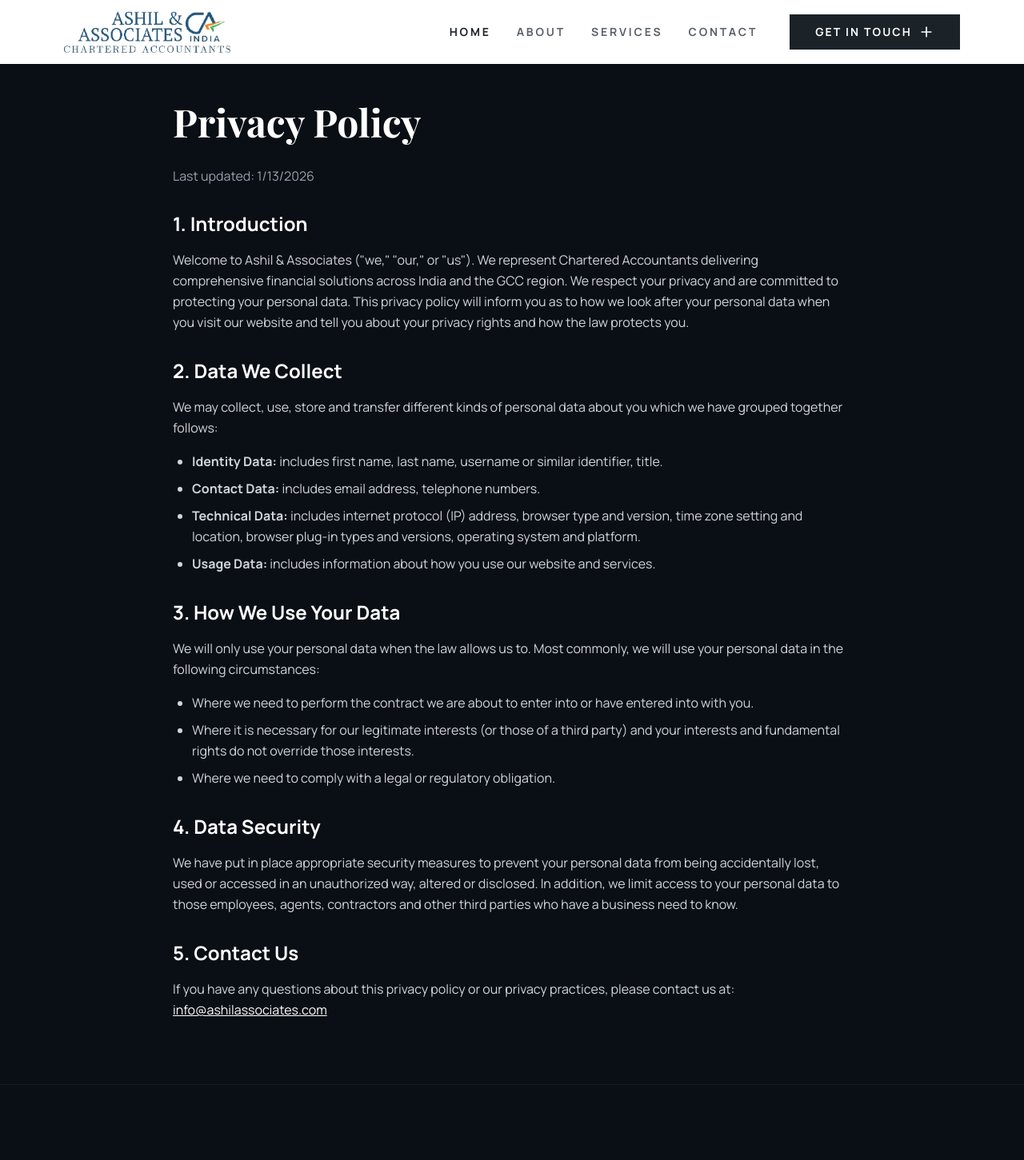
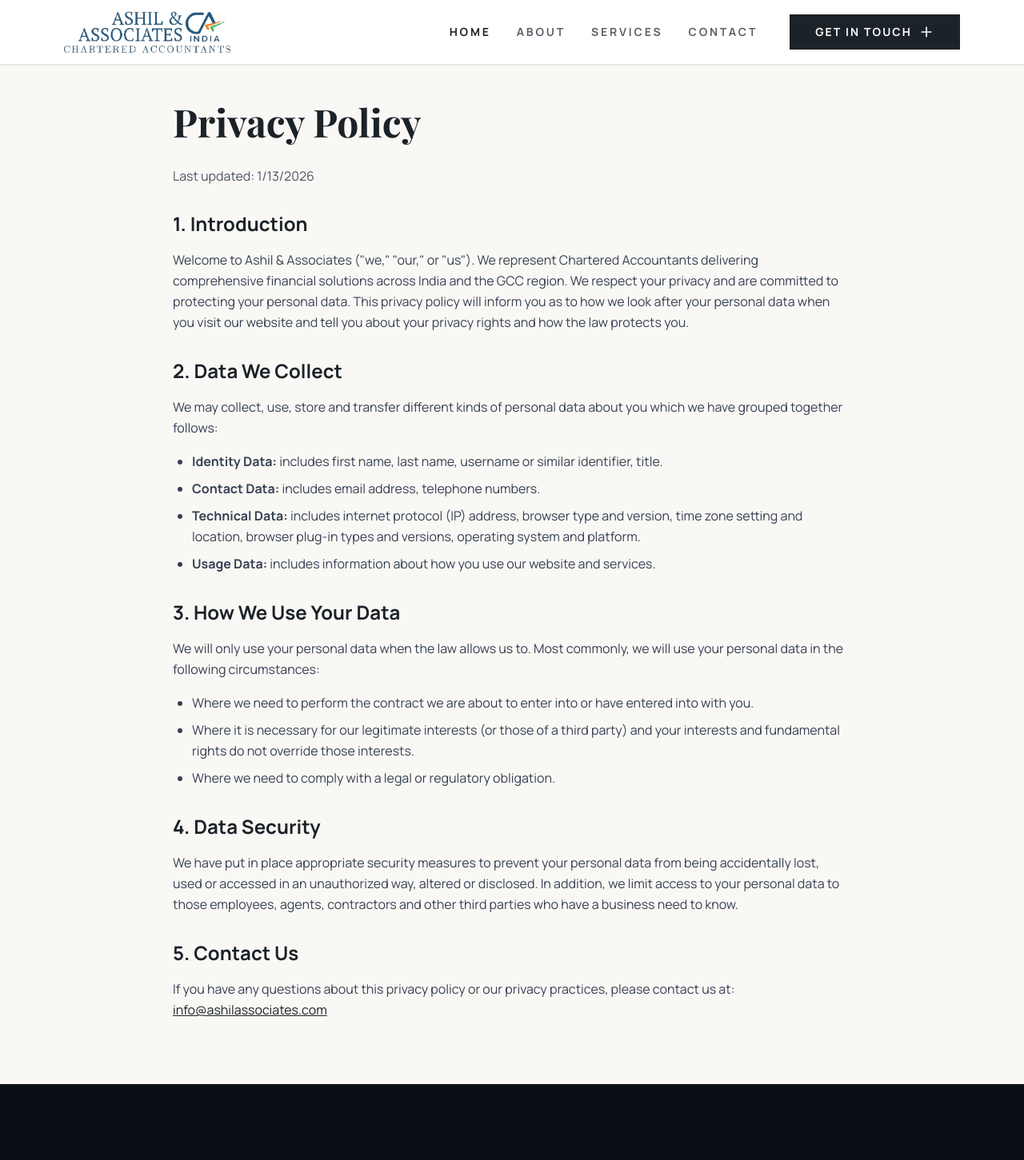
Before and after one commit to AsilMehaboob/Ashil-Associates, a Next.js app: page /privacy-policy in a window 1280 px wide. Shown: the top 1451 px of the page at 80% size. Built offline with nearby package versions, Linux system fonts and the light colour scheme.

Commit message:
Updated Colors

```diff
--- a/app/privacy-policy/page.tsx
+++ b/app/privacy-policy/page.tsx
@@ -4,19 +4,19 @@ import Footer from "@/components/Footer";
 
 export default function PrivacyPolicy() {
   return (
-    <div className="bg-[#090f15] min-h-screen text-white">
+    <div className="min-h-screen text-[#1b2228]">
       <Nav />
       <main className="pt-32 pb-20 px-6 max-w-4xl mx-auto">
         <h1 className="text-4xl md:text-5xl font-serif font-bold mb-8">
           Privacy Policy
         </h1>
-        <p className="text-gray-400 mb-8 font-sans">
+        <p className="text-gray-600 mb-8 font-sans">
           Last updated: {new Date().toLocaleDateString()}
         </p>
 
-        <div className="space-y-8 font-sans text-gray-300 leading-relaxed">
+        <div className="space-y-8 font-sans text-gray-700 leading-relaxed">
           <section>
-            <h2 className="text-2xl font-bold text-white mb-4">1. Introduction</h2>
+            <h2 className="text-2xl font-bold text-[#1b2228] mb-4">1. Introduction</h2>
             <p>
               Welcome to Ashil & Associates ("we," "our," or "us"). We represent
               Chartered Accountants delivering comprehensive financial solutions
@@ -29,7 +29,7 @@ export default function PrivacyPolicy() {
           </section>
 
           <section>
-            <h2 className="text-2xl font-bold text-white mb-4">
+            <h2 className="text-2xl font-bold text-[#1b2228] mb-4">
               2. Data We Collect
             </h2>
             <p className="mb-4">
@@ -59,7 +59,7 @@ export default function PrivacyPolicy() {
           </section>
 
           <section>
-            <h2 className="text-2xl font-bold text-white mb-4">
+            <h2 className="text-2xl font-bold text-[#1b2228] mb-4">
               3. How We Use Your Data
             </h2>
             <p>
@@ -82,7 +82,7 @@ export default function PrivacyPolicy() {
           </section>
 
           <section>
-            <h2 className="text-2xl font-bold text-white mb-4">
+            <h2 className="text-2xl font-bold text-[#1b2228] mb-4">
               4. Data Security
             </h2>
             <p>
@@ -96,7 +96,7 @@ export default function PrivacyPolicy() {
           </section>
 
           <section>
-            <h2 className="text-2xl font-bold text-white mb-4">
+            <h2 className="text-2xl font-bold text-[#1b2228] mb-4">
               5. Contact Us
             </h2>
             <p>
@@ -104,7 +104,7 @@ export default function PrivacyPolicy() {
               practices, please contact us at:{" "}
               <a
                 href="mailto:info@ashilassociates.com"
-                className="text-white underline hover:text-gray-200"
+                className="text-[#1b2228] underline hover:text-gray-600"
               >
                 info@ashilassociates.com
               </a>
--- a/app/terms-of-service/page.tsx
+++ b/app/terms-of-service/page.tsx
@@ -4,19 +4,19 @@ import Footer from "@/components/Footer";
 
 export default function TermsOfService() {
   return (
-    <div className="bg-[#090f15] min-h-screen text-white">
+    <div className="min-h-screen text-[#1b2228]">
       <Nav />
       <main className="pt-32 pb-20 px-6 max-w-4xl mx-auto">
         <h1 className="text-4xl md:text-5xl font-serif font-bold mb-8">
           Terms of Service
         </h1>
-        <p className="text-gray-400 mb-8 font-sans">
+        <p className="text-gray-600 mb-8 font-sans">
           Last updated: {new Date().toLocaleDateString()}
         </p>
 
-        <div className="space-y-8 font-sans text-gray-300 leading-relaxed">
+        <div className="space-y-8 font-sans text-gray-700 leading-relaxed">
           <section>
-            <h2 className="text-2xl font-bold text-white mb-4">
+            <h2 className="text-2xl font-bold text-[#1b2228] mb-4">
               1. Acceptance of Terms
             </h2>
             <p>
@@ -31,7 +31,7 @@ export default function TermsOfService() {
           </section>
 
           <section>
-            <h2 className="text-2xl font-bold text-white mb-4">
+            <h2 className="text-2xl font-bold text-[#1b2228] mb-4">
               2. Intellectual Property
             </h2>
             <p>
@@ -43,7 +43,7 @@ export default function TermsOfService() {
           </section>
 
           <section>
-            <h2 className="text-2xl font-bold text-white mb-4">
+            <h2 className="text-2xl font-bold text-[#1b2228] mb-4">
               3. Use License
             </h2>
             <p className="mb-4">
@@ -75,7 +75,7 @@ export default function TermsOfService() {
           </section>
 
           <section>
-            <h2 className="text-2xl font-bold text-white mb-4">
+            <h2 className="text-2xl font-bold text-[#1b2228] mb-4">
               4. Disclaimer
             </h2>
             <p>
@@ -90,7 +90,7 @@ export default function TermsOfService() {
           </section>
 
           <section>
-            <h2 className="text-2xl font-bold text-white mb-4">
+            <h2 className="text-2xl font-bold text-[#1b2228] mb-4">
               5. Governing Law
             </h2>
             <p>
```
